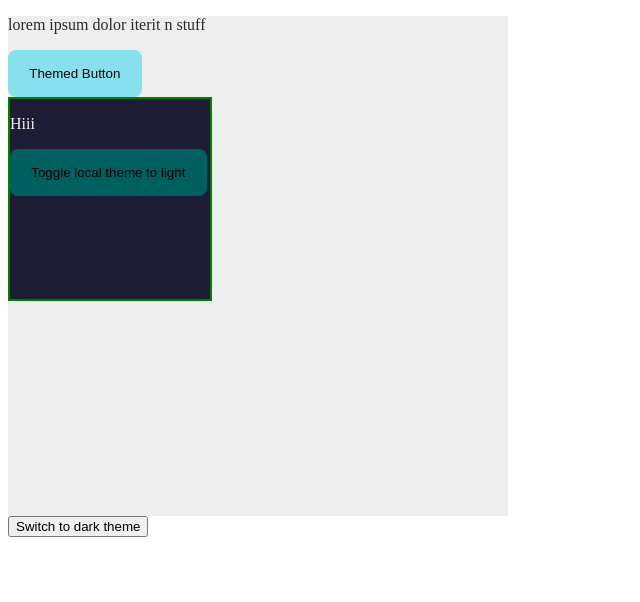
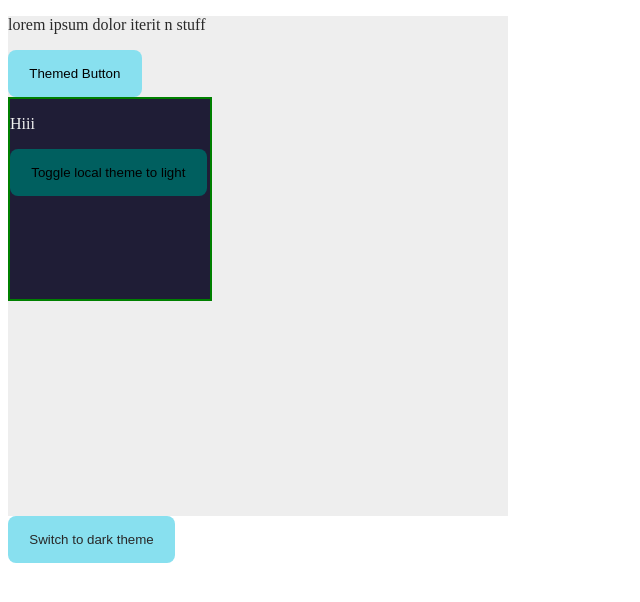
Before and after one commit to pisesanket/Context-Theme-Toggler---Class-based-components-First-Class-based-Component-Cla---385muze9xabs, a React app: page / in a window 1280 px wide. Shown: the top 602 px of the page, without its empty margins (0-640 px from the left). Built offline with nearby package versions, Linux system fonts and the light colour scheme.

Commit message:
Update ThemeToggleButton.js

```diff
--- a/src/components/ThemeToggleButton.js
+++ b/src/components/ThemeToggleButton.js
@@ -13,7 +13,11 @@ const ThemeToggleButton = () => {
   };
   return (
     <>
-      <button id="global-theme-toggler" onClick={themeToggle}>
+      <button
+        className={"btn btn-" + context.theme + " txt-" + context.theme}
+        id="global-theme-toggler"
+        onClick={themeToggle}
+      >
         Switch to {context.theme === "light" ? "dark" : "light"} theme
       </button>
     </>
```
